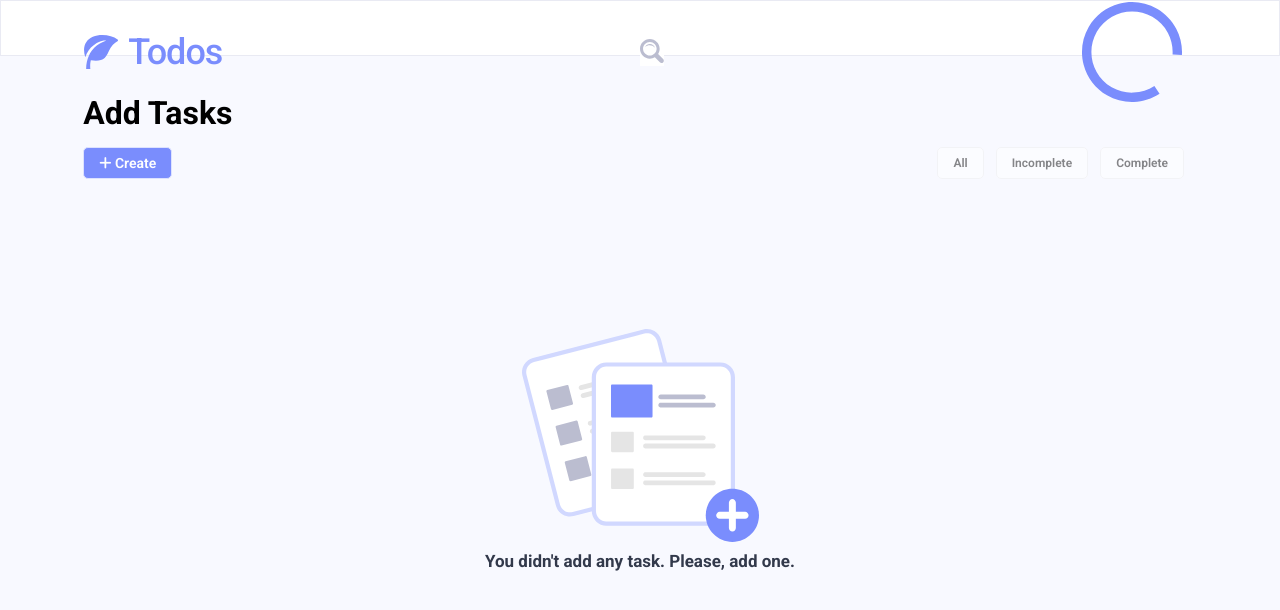
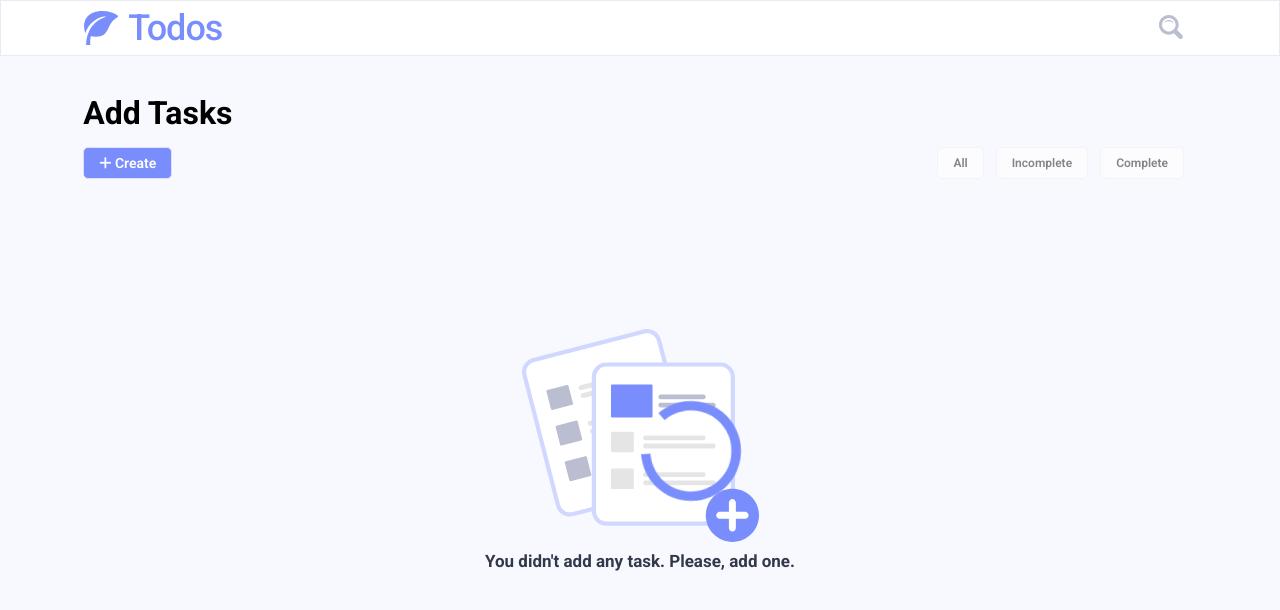
Before and after one commit to fza-wtag/todo-app-react, a React (Create React App) app in the folder todos/: page / in a window 1280 px wide. Shown: the top 610 px of the page. Built offline with nearby package versions, Linux system fonts and the light colour scheme.

Commit message:
Animate loading icon

```diff
--- a/todos/src/components/Navbar.js
+++ b/todos/src/components/Navbar.js
@@ -5,6 +5,7 @@ import { useSelector, useDispatch } from "react-redux";
 import { setIconVisibility, setSearchValue, setLoadingState } from "actions";
 import { useCallback } from "react";
 import spinner from "icons/spinner.svg";
+import "styles/loading.css"
 
 const Navbar = () => {
   const dispatch = useDispatch();
--- /dev/null
+++ b/todos/src/styles/loading.css
@@ -0,0 +1,16 @@
+.spinner {
+  animation: rotate 1s linear infinite;
+  position: absolute;
+  top: 50%;
+  left: 50%;
+  transform: translate(-50%, -50%);
+}
+
+@keyframes rotate {
+  from {
+    transform: rotate(0deg);
+  }
+  to {
+    transform: rotate(360deg);
+  }
+}
```
